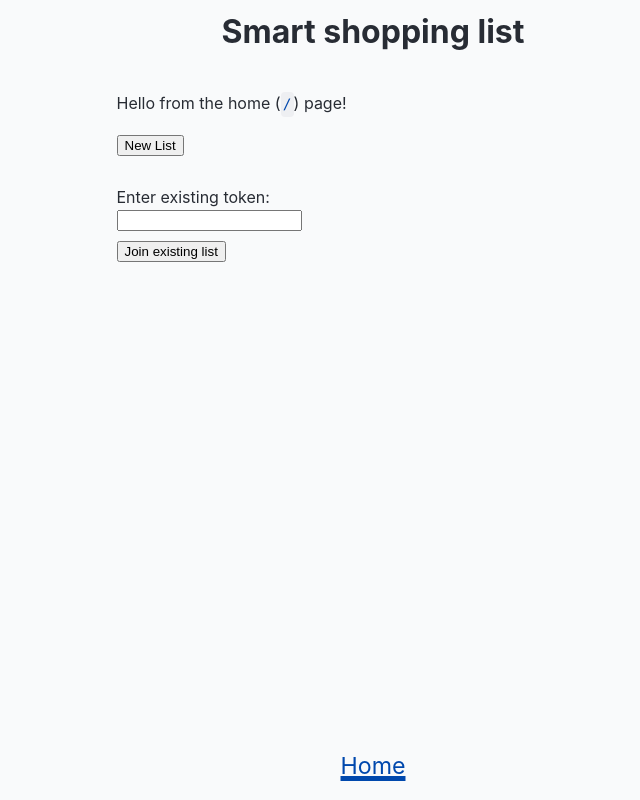
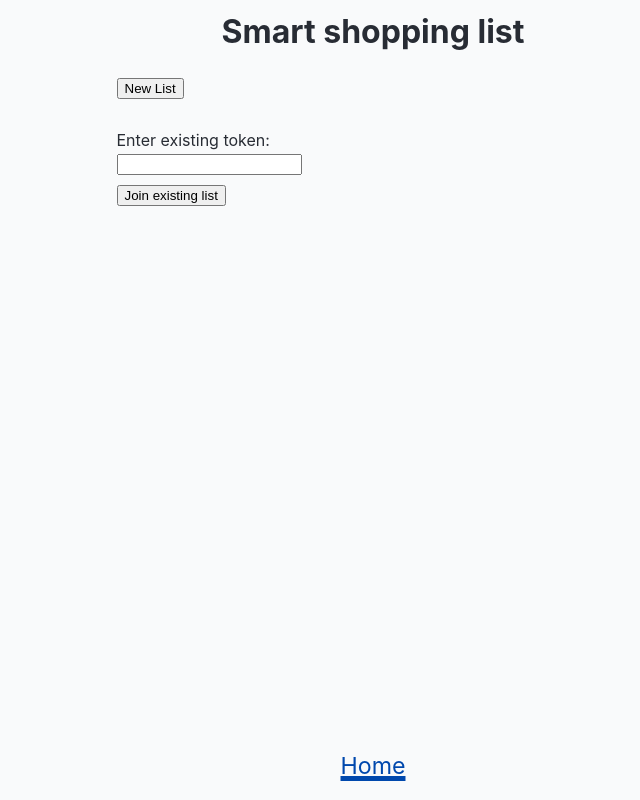
Before and after one commit to the-collab-lab/tcl-60-smart-shopping-list, a React (Vite) app: page / in a window 1280 px wide. Shown: the whole page, without its empty margins (267-907 px from the left). Built offline with nearby package versions, Linux system fonts and the light colour scheme.

Commit message:
remove 'hello from home' message

```diff
--- a/src/views/Home.jsx
+++ b/src/views/Home.jsx
@@ -37,9 +37,6 @@ export function Home({ setNewToken, token, setToken }) {
 	if (token) return <p></p>;
 	return (
 		<div className="Home">
-			<p>
-				Hello from the home (<code>/</code>) page!
-			</p>
 			<button onClick={setNewToken}>New List</button>
 			<form onSubmit={handleSubmit}>
 				<label htmlFor="existingToken">Enter existing token:</label>
```
